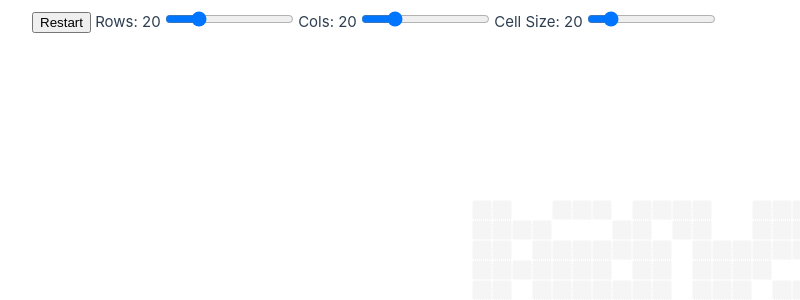
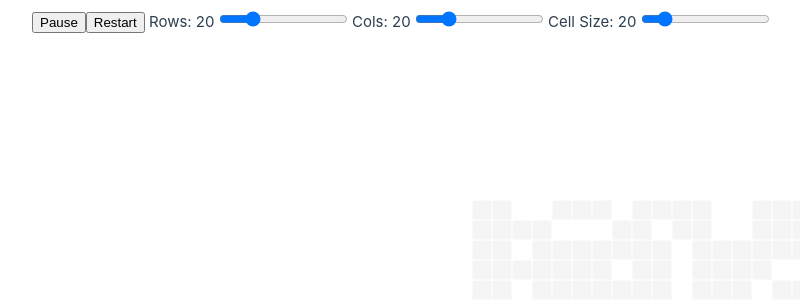
Before and after one commit to mudphone/vue-conways-game-of-life, a Vue app: page / in a window 1280 px wide. Shown: the top 300 px of the page, without its empty margins (0-800 px from the left). Built offline with nearby package versions, Linux system fonts and the light colour scheme.

Commit message:
Add play/pause button

```diff
--- a/src/App.vue
+++ b/src/App.vue
@@ -34,6 +34,8 @@
   const numCols = ref(DEFAULT_COLS)
   const cellSize = ref(DEFAULT_CELLS_SIZE)
 
+  const playPauseText = ref('Pause')
+
   const initialState = getInitState(numRows.value, numCols.value)
   const gameState = ref(initialState)
   let timer = startGame(gameState, INTERVAL_MILLIS)
@@ -69,6 +71,19 @@
   }
 
 
+  const togglePlayPause = () => {
+    console.debug('toggle play/pause')
+    if (timer) {
+      clearTimeout(timer)
+      timer = null
+      playPauseText.value = 'Play'
+    } else {
+      timer = startGame(gameState, INTERVAL_MILLIS)
+      playPauseText.value = 'Pause'
+    }
+  }
+
+
   const restartGame = () => {
     clearTimeout(timer)
     const initialState = getInitState(numRows.value, numCols.value)
@@ -80,6 +95,9 @@
 <template>
   <div class="game">
     <div class="controls">
+      <button
+        @click="togglePlayPause"
+        >{{ playPauseText }}</button>
       <button
         @click="restartGame"
         >Restart</button>
```
